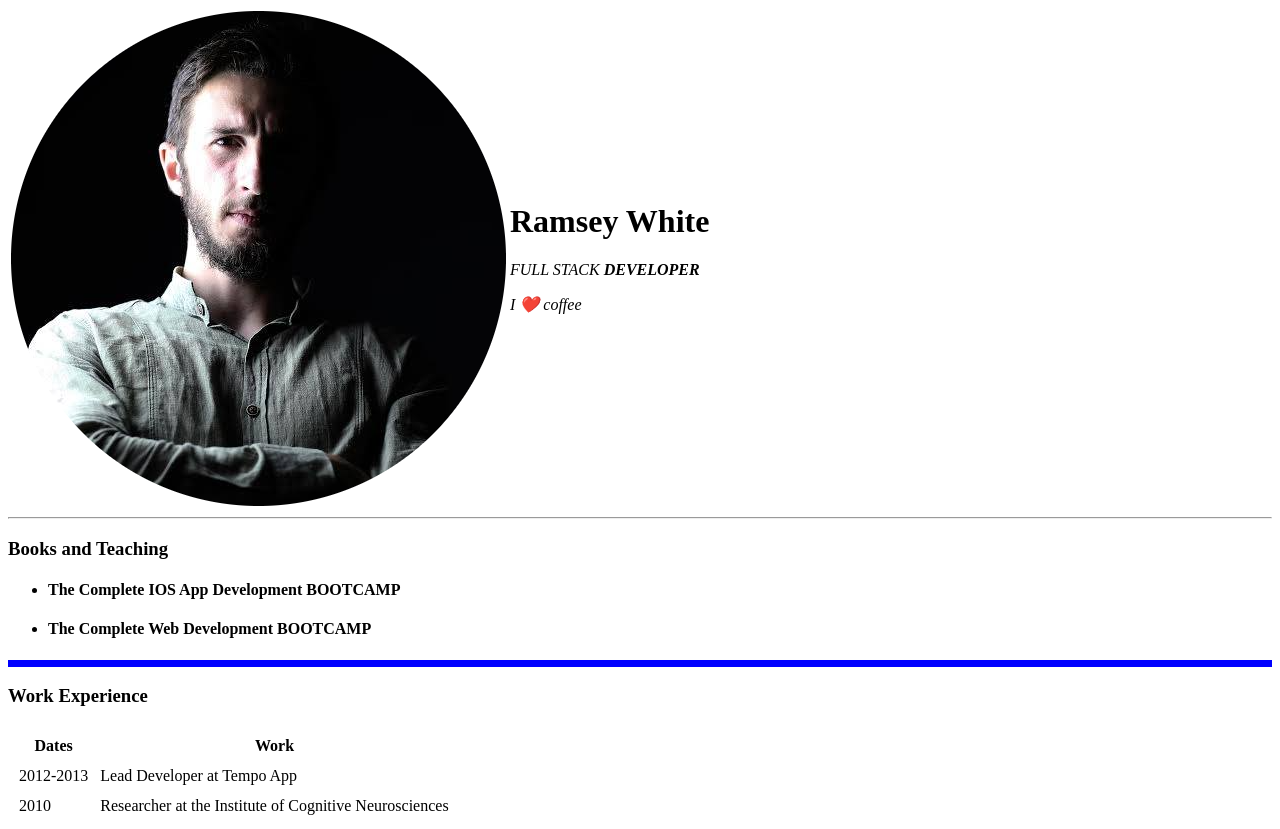
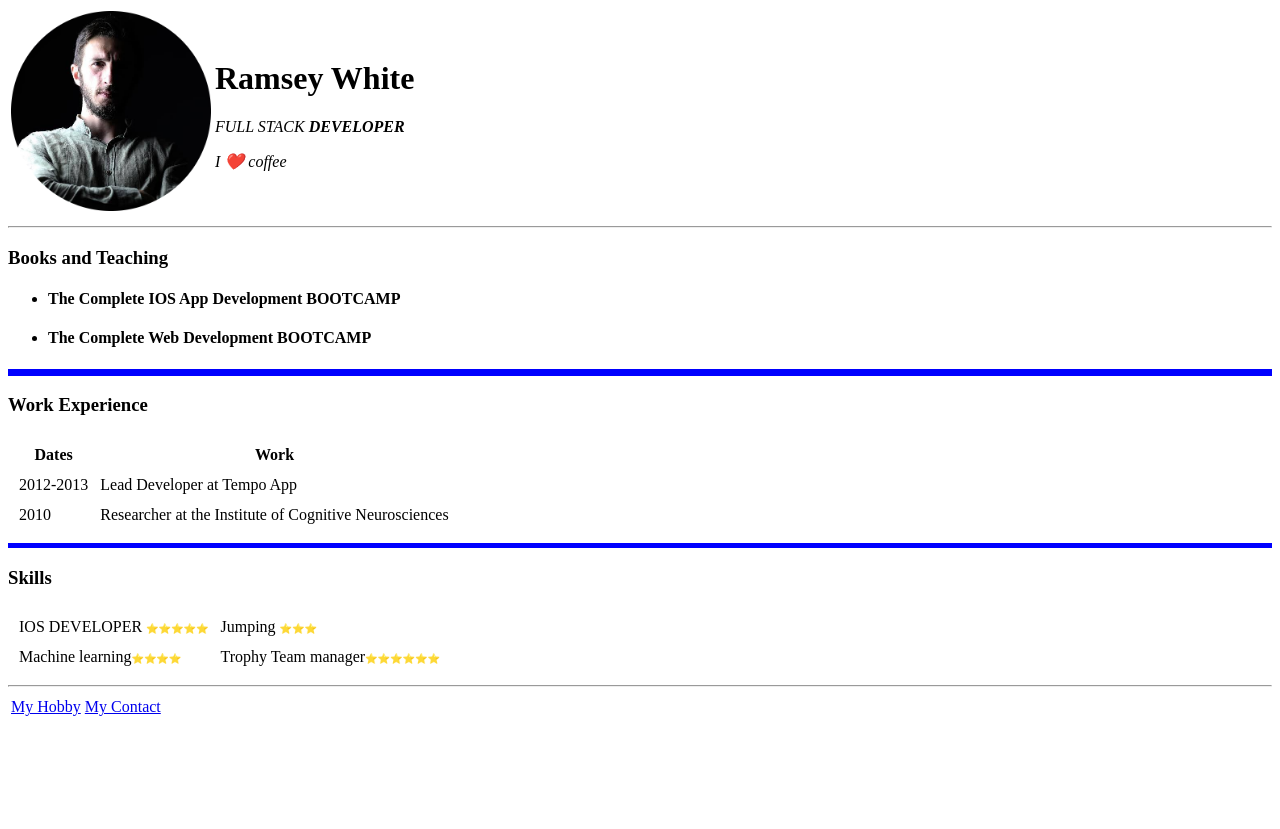
Before and after one commit to Ramsey42/cv, a plain HTML site: page index.html in a window 1280 px wide. Shown: the top 829 px of the page. After the commit the page ends 800 px from the top, so only its background shows below. Drawn offline with Linux system fonts and the light colour scheme.

Commit message:
Update index.html

```diff
--- a/index.html
+++ b/index.html
@@ -1,4 +1,5 @@
 
+<!DOCTYPE html>
 <html lang="en" dir="ltr">
 
 <head>
@@ -9,7 +10,10 @@
 <body>
   <table>
     <tr>
-      <td><img src="Ramsey-modified.png" alt=""></td>
+      <td><img src="Ramsey-modified.png" alt=""
+        width="200"
+        height="200"
+        ></td>
       <td>
         <h1>Ramsey White</h1>
         <p><em>FULL STACK <strong>DEVELOPER</strong></em></p>
```
